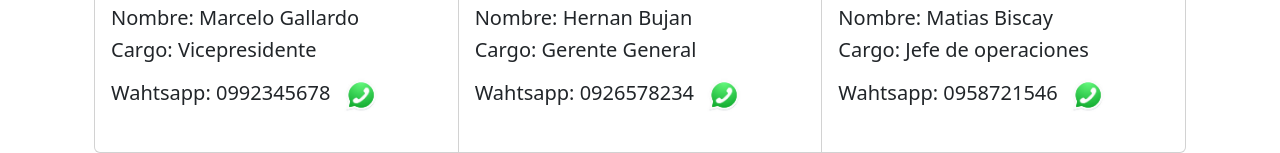
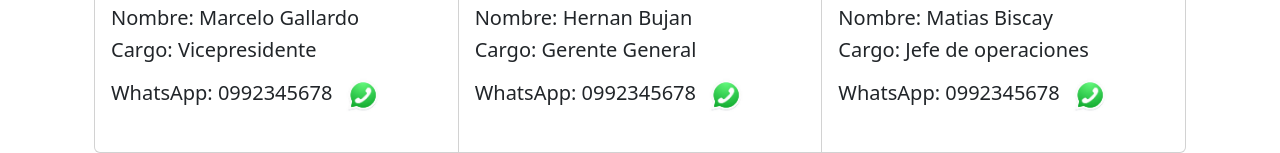
Before and after one commit to fidelpperez2021/TIENDA_INSTRUMENTOS.IO, a plain HTML site: page Index.html in a window 1280 px wide. Shown: the part 997-1150 px from the top of the page. Drawn offline with nearby package versions, Linux system fonts and the light colour scheme.

Commit message:
Update Index.html

```diff
--- a/Index.html
+++ b/Index.html
@@ -117,7 +117,7 @@
             </h5>
             <h5 class="card-title">Cargo: Vicepresidente
             </h5>
-            <h5 class="card-title">Wahtsapp: 0992345678 <img src="https://fidelpperez2021.github.io/TIENDA_INSTRUMENTOS.IO/download.jpg" alt="" width="50px" height="50px">
+             <h5 class="card-title">WhatsApp: 0992345678 <a href="https://api.whatsapp.com/send?phone=593992345678"><img src="https://fidelpperez2021.github.io/TIENDA_INSTRUMENTOS.IO/download.jpg" alt="" width="50px" height="50px"></a></h5>
 
             </h5>
             <p class="card-text"></p>
@@ -131,7 +131,7 @@
             </h5>
             <h5 class="card-title">Cargo: Gerente General
             </h5>
-            <h5 class="card-title">Wahtsapp: 0926578234 <img src="https://fidelpperez2021.github.io/TIENDA_INSTRUMENTOS.IO/download.jpg" alt="" width="50px" height="50px">
+            <h5 class="card-title">WhatsApp: 0992345678 <a href="https://api.whatsapp.com/send?phone=593992345678"><img src="https://fidelpperez2021.github.io/TIENDA_INSTRUMENTOS.IO/download.jpg" alt="" width="50px" height="50px"></a></h5>
 
             </h5>
             <p class="card-text"></p>
@@ -145,7 +145,7 @@
             </h5>
             <h5 class="card-title">Cargo: Jefe de operaciones
             </h5>
-            <h5 class="card-title">Wahtsapp: 0958721546 <img src="https://fidelpperez2021.github.io/TIENDA_INSTRUMENTOS.IO/download.jpg" alt="" width="50px" height="50px">
+            <h5 class="card-title">WhatsApp: 0992345678 <a href="https://api.whatsapp.com/send?phone=593992345678"><img src="https://fidelpperez2021.github.io/TIENDA_INSTRUMENTOS.IO/download.jpg" alt="" width="50px" height="50px"></a></h5>
 
             </h5>
             <p class="card-text"></p>
```
